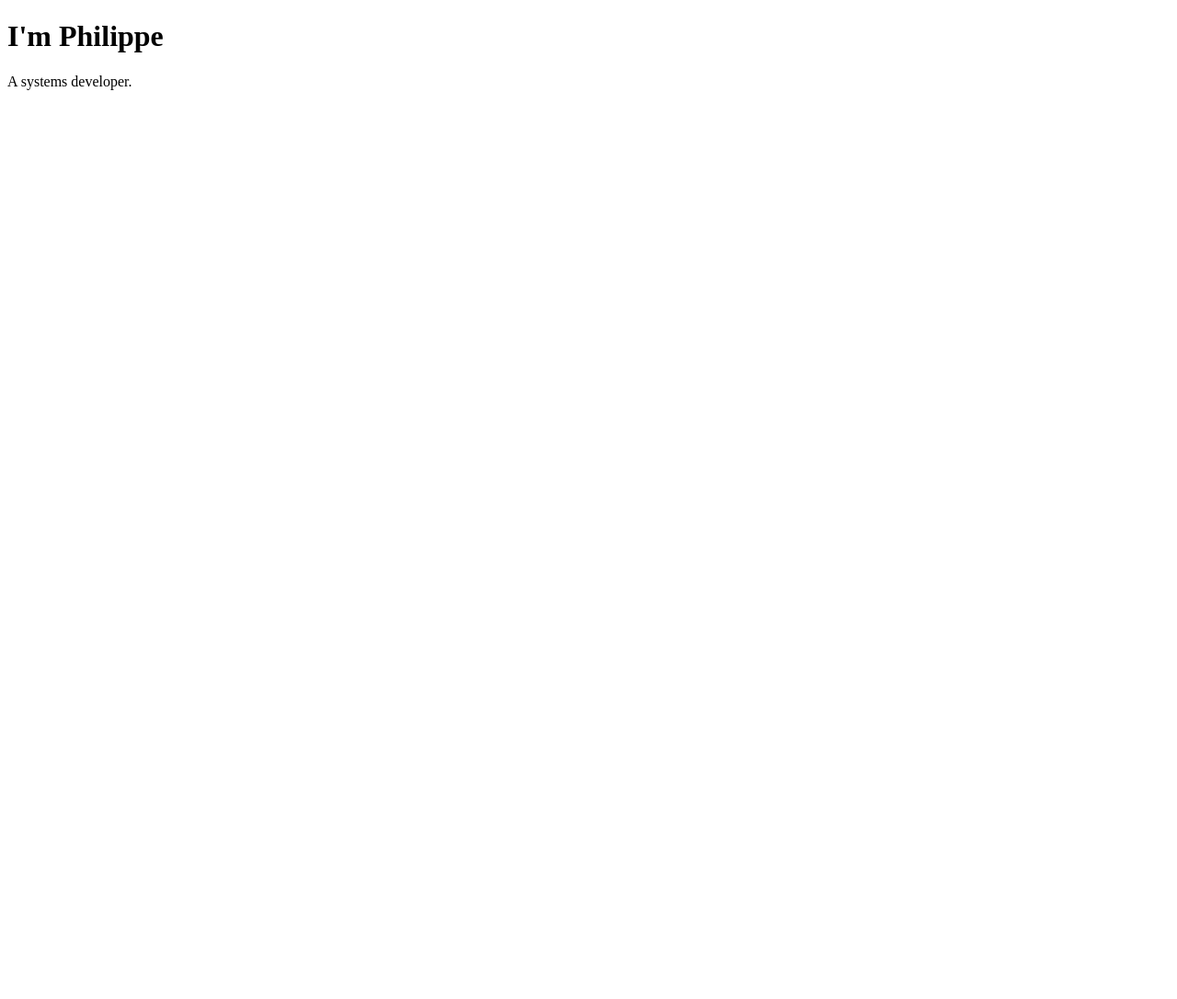
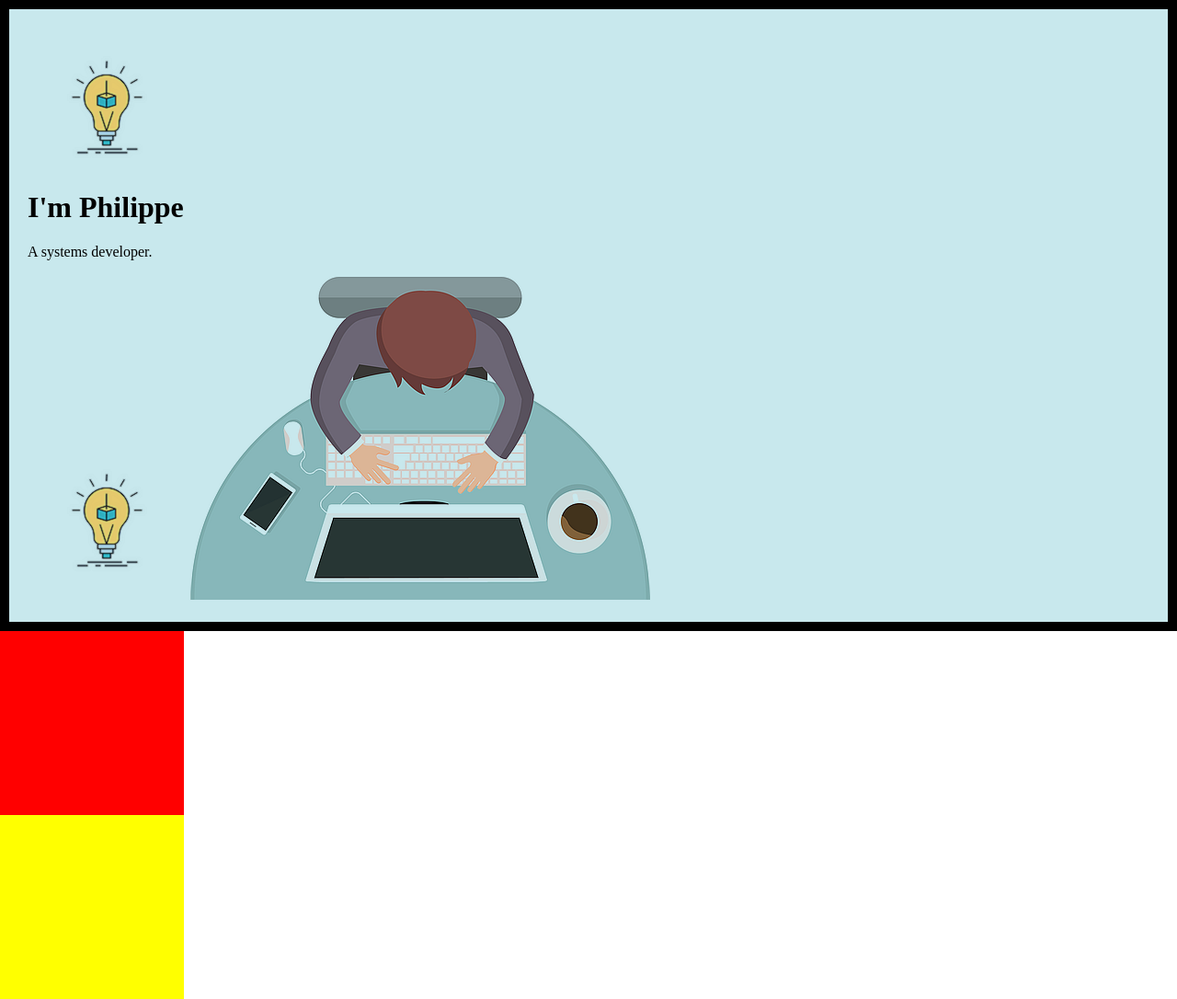
Before and after one commit to damerval/udemy-AngelaYu, a plain HTML site: page exercise3.html in a window 1280 px wide. Shown: the whole page at 92% size. Before the commit the page ends 800 px from the top, so only its background shows below. Drawn offline with Linux system fonts and the light colour scheme.

Commit message:
new files

```diff
--- a/css/exercise3.css
+++ b/css/exercise3.css
@@ -1,3 +1,25 @@
 body {
   background-color: transparent;
+  margin: 0;
 }
+
+h1 {
+  margin-top: 0;
+}
+
+.greeting {
+  background-color: #C8E8ED;
+  border: 10px solid black;
+  padding: 20px;
+}
+
+.middle, .bottom {
+  width: 200px; height: 200px;
+}
+.middle {
+  background-color: red;
+}
+
+.bottom {
+  background-color: yellow;
+}
--- a/exercise3.html
+++ b/exercise3.html
@@ -10,11 +10,15 @@
 
 <body>
 
+  <div class="greeting">
+    <img src="idea.png" alt="idea image" />
     <h1>I'm Philippe</h1>
-    <p>
-       A systems developer.
-      </p>
-
+    <p>A systems developer.</p>
+    <img src="idea.png" alt="idea image">
+    <img src="programming.png" alt="programming image" />
+  </div>
+  <div class="middle"></div>
+  <div class="bottom"></div>
 </body>
 
 </html>
```
Also changed, not shown: idea.png (added), programming.png (added). Lines whose indentation alone changed are shown as unchanged.
